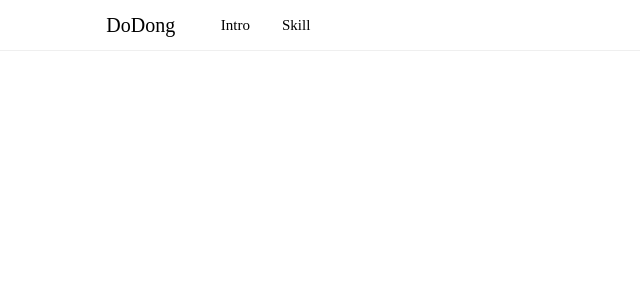
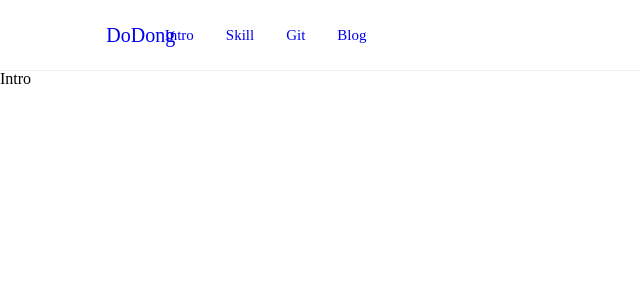
Before and after one commit to qkrdkwl9090/dodong_web, a React (Create React App) app: page /Intro in a window 1280 px wide. Shown: the top 300 px of the page, without its empty margins (0-640 px from the left). Built offline with nearby package versions, Linux system fonts and the light colour scheme.

Commit message:
페이지 라우팅

```diff
--- a/package.json
+++ b/package.json
@@ -10,6 +10,7 @@
     "react": "^17.0.1",
     "react-dom": "^17.0.1",
     "react-router": "^5.2.0",
+    "react-router-dom": "^5.2.0",
     "react-scripts": "4.0.1",
     "web-vitals": "^0.2.4"
   },
--- a/src/App.js
+++ b/src/App.js
@@ -1,10 +1,25 @@
-
 import Header from './Component/Header.js';
 import './App.css';
+import { BrowserRouter as Router, Route } from 'react-router-dom';
+import Home from './Pages/Home.js';
+import Intro from './Pages/Intro.js';
+import Skill from './Pages/Skill.js';
 
 function App() {
   return (
-    <Header/>
+    <>
+      <Header/>
+      <>
+        <Router>
+          <Route exact path="/" component = {Home}/>
+          <Route path="/Intro" component = {Intro}/>
+          <Route path="/Skill" component = {Skill}/>
+
+        </Router>
+      </>
+
+    </>
+
 
   );
 }
--- a/src/Component/Header.js
+++ b/src/Component/Header.js
@@ -4,10 +4,12 @@ import '../Scss/Header.scss';
 function Header(){
     return (
         <header>
-            <a><div className = "title">DoDong</div></a>
+            <a href="/"><div className = "title">DoDong</div></a>
             <div className = "menu">
-                <a><div>Intro</div></a>
-                <a><div>Skill</div></a>
+                <a href="/Intro"><div>Intro</div></a>
+                <a href="/Skill"><div>Skill</div></a>
+                <a href="https://github.com/qkrdkwl9090"><div>Git</div></a>
+                <a href="https://blog.naver.com/qkrdkwl9090"><div>Blog</div></a>
             </div>
         </header>
 
--- /dev/null
+++ b/src/Pages/Home.js
@@ -0,0 +1,9 @@
+import React from 'react';
+import '../Scss/Home.scss';
+
+function Home(){
+    return (
+        <div className="content">home</div>
+    )
+}
+export default Home;
--- /dev/null
+++ b/src/Pages/Intro.js
@@ -0,0 +1,9 @@
+import React from 'react';
+import '../Scss/Intro.scss';
+
+function Intro(){
+    return (
+        <div className="content">Intro</div>
+    )
+}
+export default Intro;
--- /dev/null
+++ b/src/Pages/Skill.js
@@ -0,0 +1,9 @@
+import React from 'react';
+import '../Scss/Skill.scss';
+
+function Skill(){
+    return (
+        <div className="content">Skill</div>
+    )
+}
+export default Skill;
--- a/src/Scss/Header.scss
+++ b/src/Scss/Header.scss
@@ -6,7 +6,7 @@ header{
     z-index: 20;
     background: #fff;
     display: flex;
-    height:50px;
+    height:70px;
     border-bottom: 1px solid #efefef;
     padding-left: 10%;
 
@@ -32,6 +32,12 @@ header{
             margin-right:2rem;
         }
     }
+    a{
+        text-decoration: none;
+        &:visited{
+            color:#000;
+        }
+    }
 
 
 }
--- /dev/null
+++ b/src/Scss/Home.scss
@@ -0,0 +1,4 @@
+.content{
+    margin-top:70px;
+    height:1900px;
+}
```
Also changed, not shown: src/Scss/Footer.scss (added), src/Scss/Intro.scss (added), src/Scss/Skill.scss (added), 2 other files (tests, documents, lock files or other folders).
